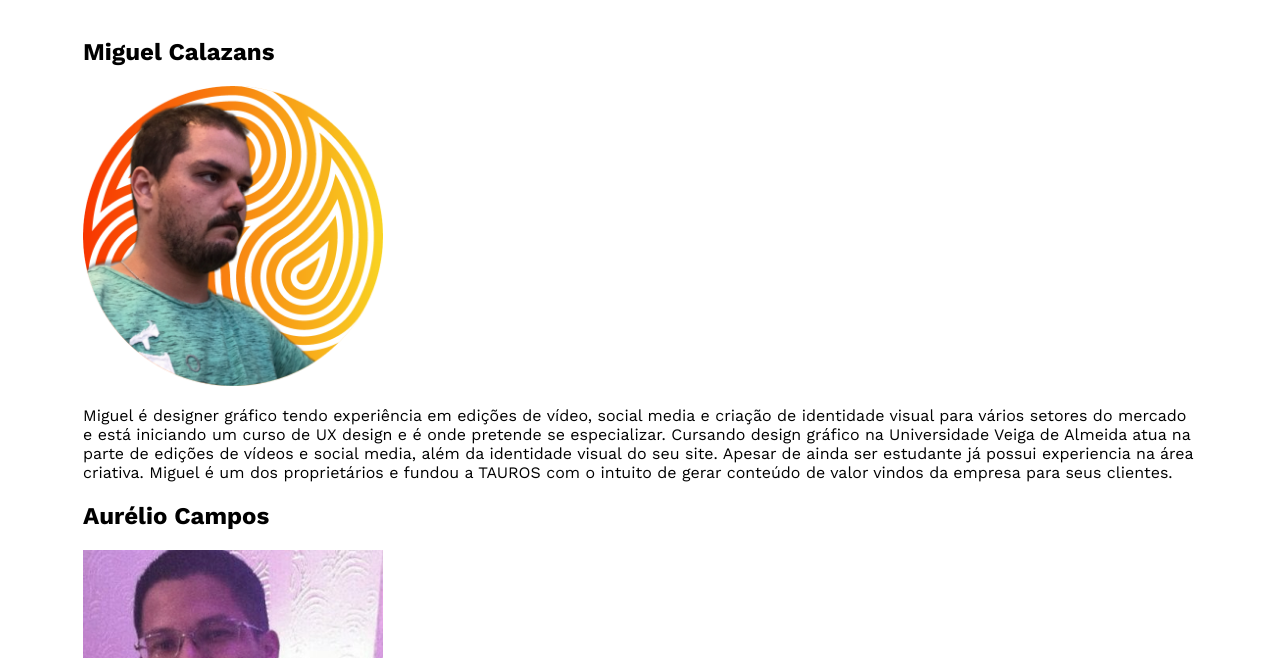
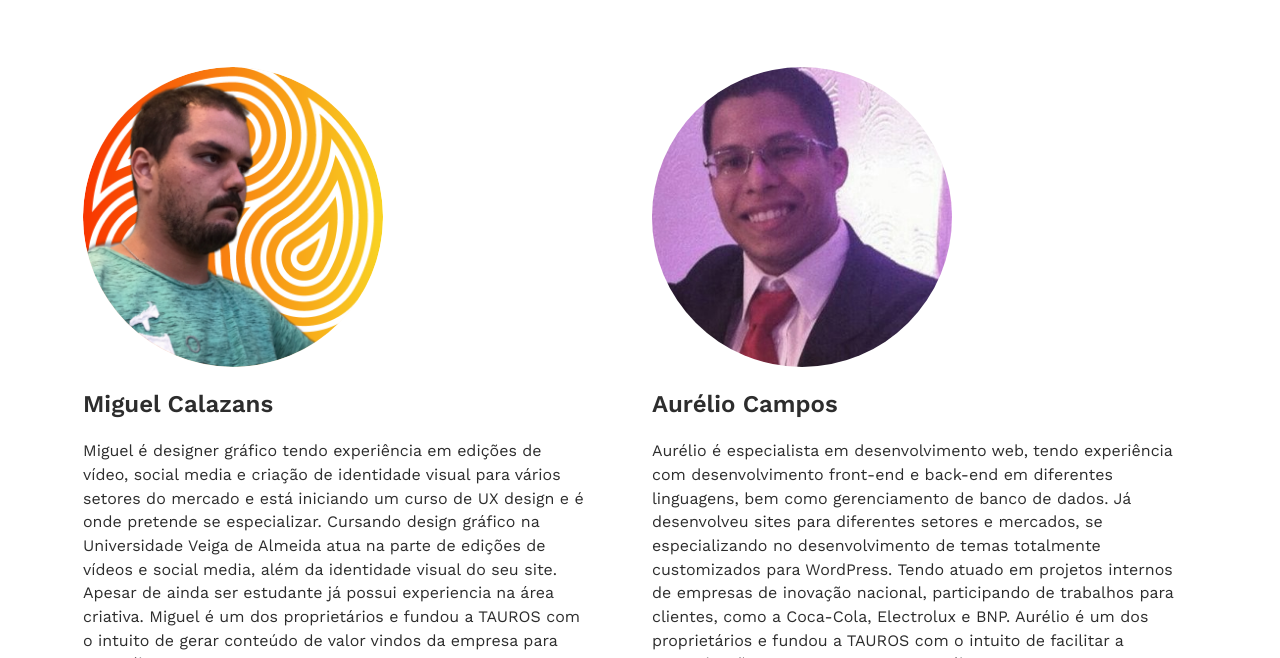
Before and after one commit to miguelcalazans/siteempresa, a website: page src/equipe.html in a window 1280 px wide. Shown: the part 142-800 px from the top of the page. Drawn offline with nearby package versions, Linux system fonts and the light colour scheme.

Commit message:
Adicionando estilo para a página equipe

```diff
--- a/src/css/estilos.css
+++ b/src/css/estilos.css
@@ -54,6 +54,25 @@ button {
   outline: none;
 }
 
+/* Inicio Página de Equipe*/
+.team-tauros .card {
+  margin-top: 3em;
+}
+.team-tauros .card figure {
+  margin: 0 auto;
+}
+.team-tauros .card img {
+  border-radius: 100%;
+}
+.team-tauros .card p {
+  font: 400 16px / 148% var(--primary-font);
+  color: var(--font-color);
+}
+.team-tauros .card h2 {
+  font: 600 24px / 120% var(--primary-font);
+  color: var(--font-color);
+}
+
 /* Home Desktop */
 @media (min-width: 1200px) {
   .header,
@@ -89,4 +108,13 @@ button {
   button {
     font-size: 18px;
   }
+
+
+  /* Inicio Página de Equipe*/
+  .team-tauros {
+    display: flex;
+    justify-content: space-between;
+    grid-gap: 4em;
+  }
+
 }
--- a/src/equipe.html
+++ b/src/equipe.html
@@ -1,5 +1,6 @@
 <!DOCTYPE html>
 <html>
+
 <head>
   <meta charset="UTF-8">
   <meta http-equiv="X-UA-Compatible" content="IE=edge">
@@ -8,6 +9,7 @@
   <link rel="stylesheet" href="./css/estilos.css">
   <link href="https://fonts.googleapis.com/css?family=Crimson+Text|Work+Sans:400,700" rel="stylesheet">
 </head>
+
 <body>
   <header class="header">
     <div class="logo">
@@ -26,27 +28,41 @@
   </header>
   <main>
     <h1>Equipe</h1>
-            <section>
+    <section class="team-tauros">
+      <div class="card">
+        <figure>
+          <img src="./assets/images/profile-pic-miguel.png" alt="Miguel" width="300" height="300">
+        </figure>
         <h2>Miguel Calazans</h2>
-                <img src="./assets/images/profile-pic-miguel.png" alt="Miguel" width="300" height="300">
-                <p>Miguel é designer gráfico tendo experiência em edições de vídeo, social media e criação de identidade visual para
+        <p>Miguel é designer gráfico tendo experiência em edições de vídeo, social media e criação de identidade visual
+          para
           vários setores do mercado e está iniciando um curso de UX design e é onde pretende se especializar. Cursando
           design gráfico na Universidade Veiga de Almeida atua na parte de edições de vídeos e social media, além da
-                    identidade visual do seu site. Apesar de ainda ser estudante já possui experiencia na área criativa. Miguel é um
+          identidade visual do seu site. Apesar de ainda ser estudante já possui experiencia na área criativa. Miguel é
+          um
           dos proprietários e fundou a TAUROS com o intuito de gerar conteúdo de valor vindos da empresa para seus
           clientes.</p>
+      </div>
+      <div class="card">
+        <figure>
+          <img src="./assets/images/profile-pic-aurelio.jpg" alt="Aurelio" width="300" height="300">
+        </figure>
         <h2>Aurélio Campos</h2>
-                <img src="./assets/images/profile-pic-aurelio.jpg" alt="Aurelio" width="300" height="300">
         <p>Aurélio é especialista em desenvolvimento web, tendo experiência com desenvolvimento front-end e back-end em
-                    diferentes linguagens, bem como gerenciamento de banco de dados. Já desenvolveu sites para diferentes setores e
-                    mercados, se especializando no desenvolvimento de temas totalmente customizados para WordPress. Tendo atuado em
+          diferentes linguagens, bem como gerenciamento de banco de dados. Já desenvolveu sites para diferentes setores
+          e
+          mercados, se especializando no desenvolvimento de temas totalmente customizados para WordPress. Tendo atuado
+          em
           projetos internos de empresas de inovação nacional, participando de trabalhos para clientes, como a Coca-Cola,
-                    Electrolux e BNP. Aurélio é um dos proprietários e fundou a TAUROS com o intuito de facilitar a comunicação entre
+          Electrolux e BNP. Aurélio é um dos proprietários e fundou a TAUROS com o intuito de facilitar a comunicação
+          entre
           empresas e seus clientes.</p>
+      </div>
     </section>
   </main>
   <footer>
     <p><small>©2022 Tauros. todos os direitos reservados</small></p>
   </footer>
 </body>
+
 </html>
```
Lines whose indentation alone changed are shown as unchanged.
